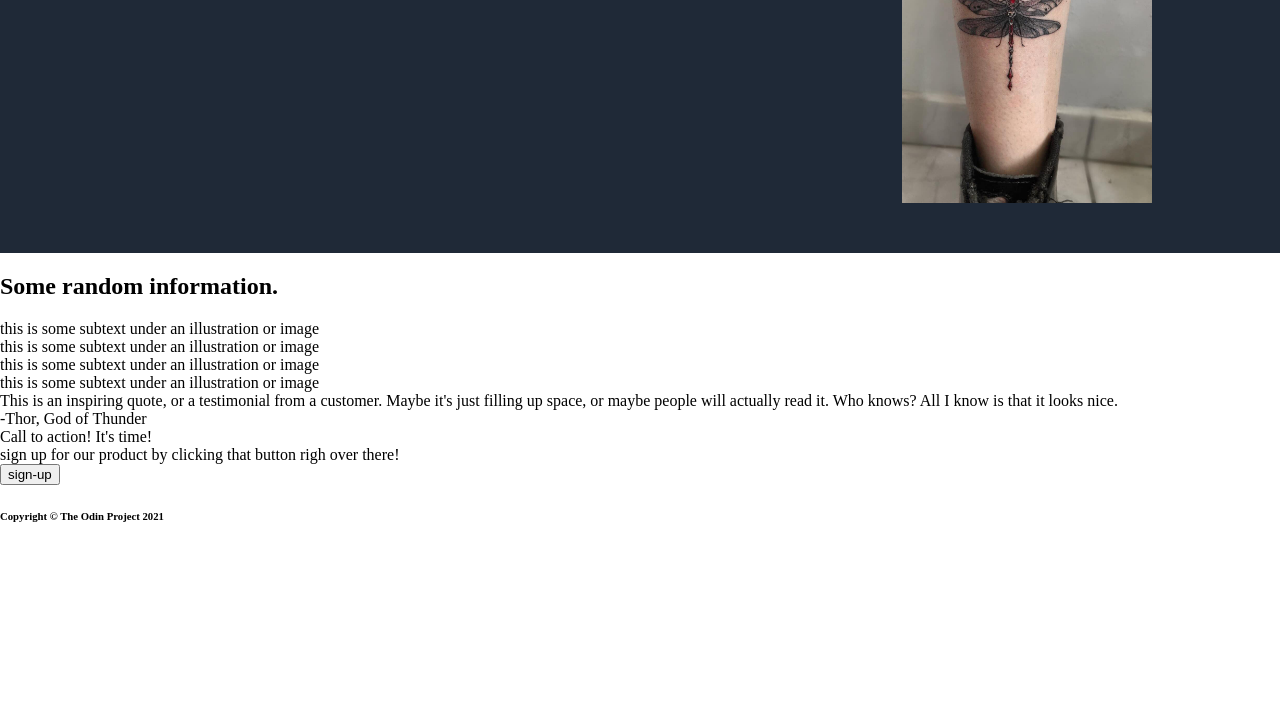
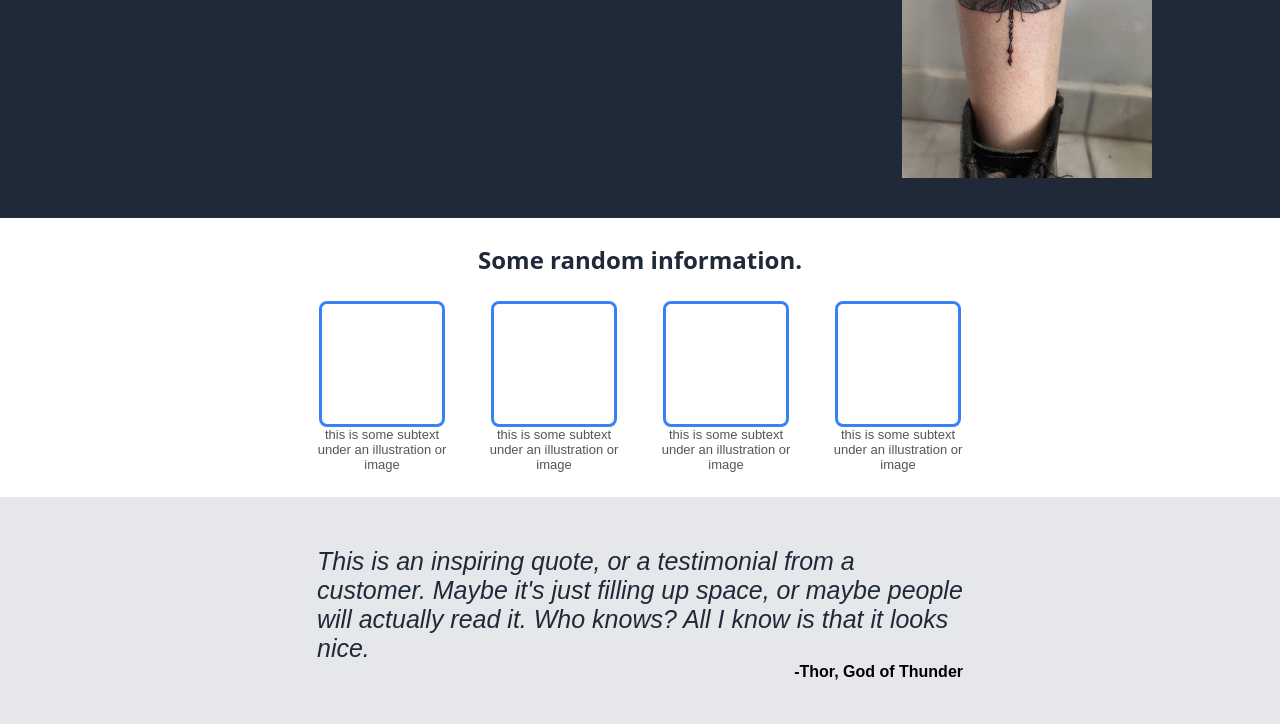
Before and after one commit to Jahaerys/Landing-Page, a plain HTML site: page index.html in a window 1280 px wide. Shown: the part 228-952 px from the top of the page. Before the commit the page ends 800 px from the top, so only its background shows below. Drawn offline with Linux system fonts and the light colour scheme; files whose address does not match are found by name.

Commit message:
I have finished the style.css

```diff
--- a/index.html
+++ b/index.html
@@ -34,39 +34,42 @@
     <div class="center-content">
         <h2>Some random information.</h2>
         <div class="cards">
-            <div>
+            <div class="cards-div">
                 <div class="card"></div>
-                <p>this is some subtext under an illustration or image</p>
+                <p class="para">this is some subtext under an illustration or image</p>
             </div>
-            <div>
+            <div class="cards-div">
                 <div class="card"></div>
-                <p>this is some subtext under an illustration or image</p>
+                <p class="para">this is some subtext under an illustration or image</p>
             </div>
-            <div>
+            <div class="cards-div">
                 <div class="card"></div>
-                <p>this is some subtext under an illustration or image</p>
+                <p class="para">this is some subtext under an illustration or image</p>
             </div>
-            <div>
+            <div class="cards-div">
                 <div class="card"></div>
-                <p>this is some subtext under an illustration or image</p>
+                <p class="para">this is some subtext under an illustration or image</p>
             </div>
         </div>
     </div>
 
 
     <div class="quote">
-        <p>This is an inspiring quote, or a testimonial from a customer. Maybe it's just filling up space, or maybe people will actually read it. Who knows? All I know is that it looks nice.</p>
-        <p>-Thor, God of Thunder</p>
+        <div class="quote-div">
+            <p class="quote-p">This is an inspiring quote, or a testimonial from a customer. Maybe it's just filling up space, or maybe people will actually read it. Who knows? All I know is that it looks nice.</p>
+            <p class="quote-signature">-Thor, God of Thunder</p>
+        </div>
+
     </div>
 
 
     <div class="bottom-content">
         <div class="sign-up">
-            <div>
-                <p>Call to action! It's time!</p>
-                <p>sign up for our product by clicking that button righ over there!</p>
+            <div class="sign-content">
+                <p class="sign-p">Call to action! It's time!</p>
+                <p class="second-p">Sign up for our product by clicking that button righ over there!</p>
             </div>
-            <button>sign-up</button>
+            <button class="second-button">Sign-up</button>
         </div>
     </div>
 
--- a/style.css
+++ b/style.css
@@ -44,8 +44,8 @@ a {
    background-color: #1F2937;
    color: white;
    padding: 0;
-   padding-top: 50px;
-   padding-bottom: 50px;
+   padding-top: 25px;
+   padding-bottom: 40px;
    font-family: system-ui, -apple-system, BlinkMacSystemFont, 'Segoe UI', Roboto, Oxygen, Ubuntu, Cantarell, 'Open Sans', 'Helvetica Neue', sans-serif;
 }
 .info{
@@ -75,6 +75,7 @@ a {
 p {
     padding: 0;
     margin: 0;
+
 }
 h1{
     padding: 0;
@@ -86,3 +87,154 @@ img{
     margin-right: 10%;
     padding: 0;
 }
+
+.center-content{
+    display: flex;
+    flex-direction: column;
+    flex: 1 1 auto;
+    align-items: center;
+    gap: 25px;
+    margin: 25px;
+}
+h2 {
+    font-family: system-ui, -apple-system, BlinkMacSystemFont, 'Segoe UI', Roboto, Oxygen, Ubuntu, Cantarell, 'Open Sans', 'Helvetica Neue', sans-serif;
+    color: #1F2937;
+    padding: 0;
+    margin: 0;
+}
+.card {
+    width: 120px;
+    height: 120px;
+    border: #3882f6;
+    border-style: solid;
+    border-radius: 8px;
+
+
+}
+.cards{
+    display: flex;
+    flex: 1;
+    gap: 42px;
+
+
+}
+
+.cards-div{
+    display: flex;
+    flex-direction: column;
+    flex: 1 1 auto;
+    align-items: center;
+
+    padding: 0;
+    width: 130px;
+}
+
+.para {
+    color: #555558;
+
+    text-align: center;
+    font-family: Arial, Helvetica, sans-serif;
+    font-size: small;
+
+}
+
+.quote{
+
+    background-color: #E5E7EB;
+    display: flex;
+    flex-direction: column;
+    flex: 1 1 auto;
+    align-items: center;
+    padding: 50px;
+
+
+}
+.quote-div{
+    width: 646px;
+
+
+}
+.quote-p{
+    color: #1F2937;
+    font-family: Arial, Helvetica, sans-serif;
+    font-weight: light;
+    font-size: 25px;
+    font-style: italic;
+
+
+
+}
+.quote-signature{
+    display: flex;
+    justify-content: end;
+    font-family: Arial, Helvetica, sans-serif;
+    font-weight: bold;
+
+}
+
+.bottom-content{
+    display: flex;
+    flex: 1 1 0;
+    align-items: center;
+    justify-content: center;
+}
+.sign-up {
+
+    background-color: #3882f6;
+    color: white;
+
+    height: 100px;
+    border-radius: 8px;
+    display: flex;
+    flex: 1;
+    align-items: center;
+    flex-wrap: wrap;
+    max-width: 748px;
+    min-width: 400px;
+    margin-top: 55px;
+    margin-bottom: 55px;
+
+
+}
+
+.second-button{
+    align-self: center;
+    margin-left: auto;
+    margin-right: auto;
+    padding: 5px;
+    padding-left: 20px;
+    padding-right: 20px;
+    background-color: #3882f6;
+    color: white;
+    border-color: white;
+    border-radius: 6px;
+    border-style: groove;
+    font-weight: bold;
+
+}
+.sign-content{
+
+    margin-right: 80px;
+    margin-left: 80px;
+
+}
+.sign-p{
+    font-family: Arial, Helvetica, sans-serif;
+    font-weight: bold;
+}
+.second-p{
+    font-family: Arial, Helvetica, sans-serif;
+    font-size: small;
+}
+
+.footer {
+    background-color: #1F2937;
+    color: white;
+    display: flex;
+    flex: 1;
+    justify-content: center;
+    align-items: center;
+    font-family: Arial, Helvetica, sans-serif;
+    font-weight: lighter;
+
+}
```
